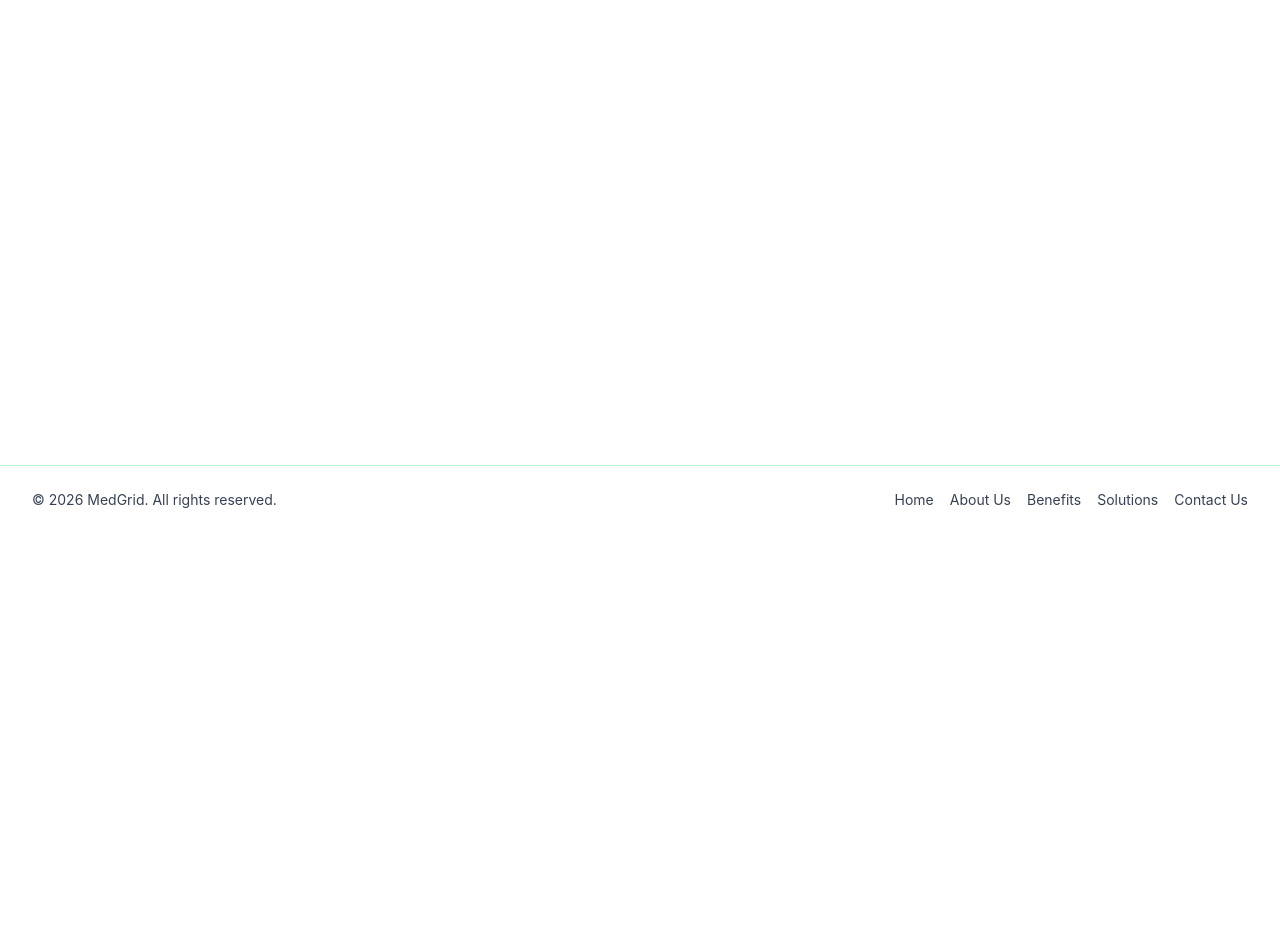
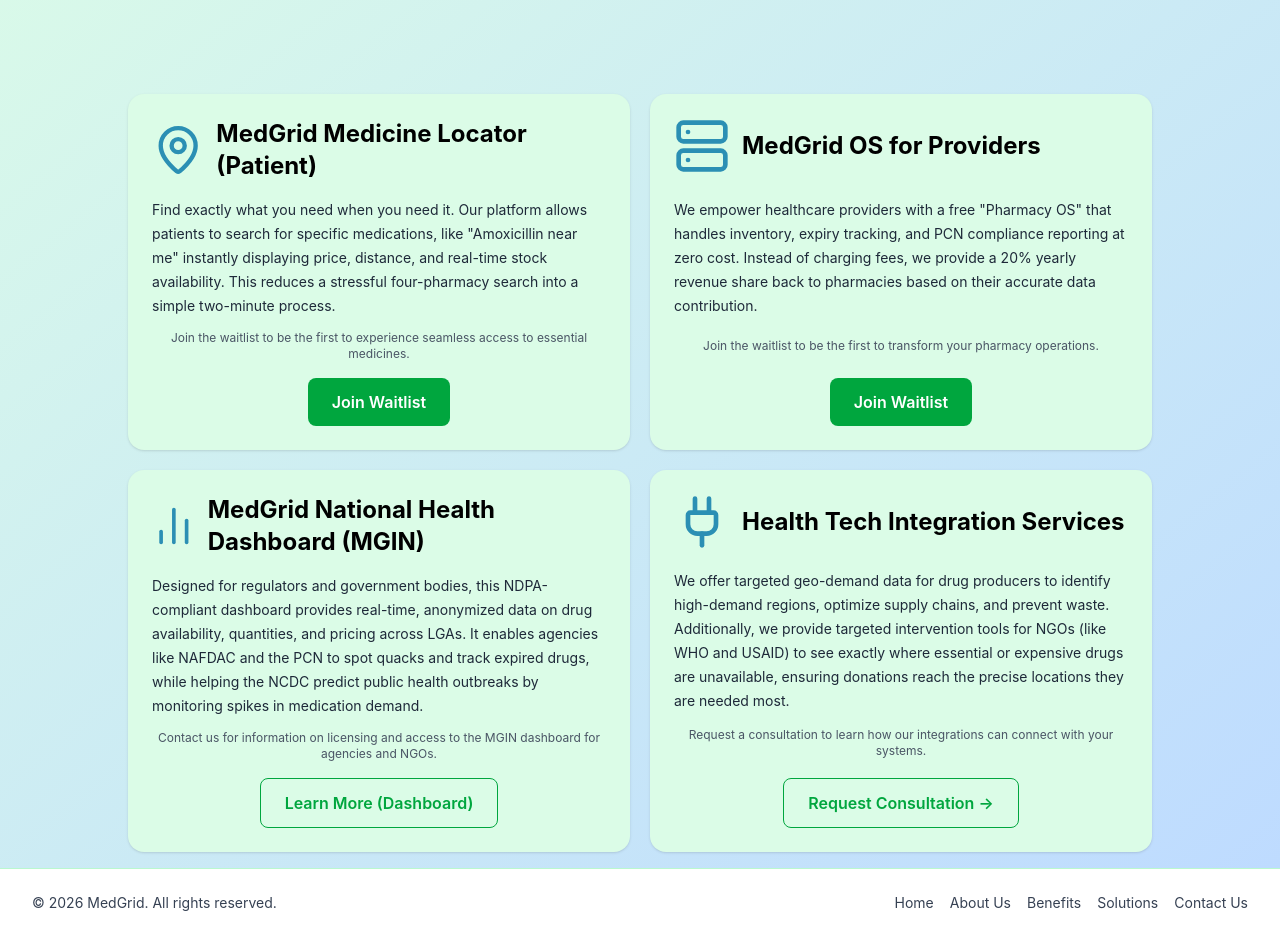
Before and after one commit to Okolohope/Medgrid, a React (Vite) app in the folder Medgrid/: page /solutions in a window 1280 px wide. Shown: the part 266-1203 px from the top of the page. Before the commit the page ends 800 px from the top, so only its background shows below. Built offline with nearby package versions, Linux system fonts and the light colour scheme.

Commit message:
feat: add lucide-react icons and enhance Solutions and About pages with new content

```diff
--- a/Medgrid/package.json
+++ b/Medgrid/package.json
@@ -11,6 +11,7 @@
   },
   "dependencies": {
     "@tailwindcss/vite": "^4.3.3",
+    "lucide-react": "^1.31.0",
     "react": "^19.2.8",
     "react-dom": "^19.2.8",
     "react-router-dom": "^7.18.2",
--- a/Medgrid/src/App.jsx
+++ b/Medgrid/src/App.jsx
@@ -26,7 +26,7 @@
         <div className="flex-1 flex flex-col">
           <Navbar onMenuClick={openSidebar} />
 
-          <main className="p-4 bg-gradient-to-br from-green-100 to-blue-200 w-full">
+          <main className="p-4 min-h-screen w-full bg-gradient-to-br from-green-100 to-blue-200 ">
             <Routes>
               <Route path="/" element={<Home />} />
               <Route path="/about" element={<About />} />
--- a/Medgrid/src/components/Navbar.jsx
+++ b/Medgrid/src/components/Navbar.jsx
@@ -16,12 +16,12 @@
       <img src={logo} alt="MedGrid" className="h-50 w-40"/>
 
       <div className="hidden md:flex items-center gap-10">
-         <NavLink to="/" className={({ isActive }) => isActive ? 'text-blue-600 font-medium' : 'hover:opacity-70'}>Home</NavLink>
-         <NavLink to="/about" className={({ isActive }) => isActive ? 'text-blue-600 font-medium' : 'hover:opacity-70'}>About Us</NavLink>
-         <NavLink to="/benefits" className={({ isActive }) => isActive ? 'text-blue-600 font-medium' : 'hover:opacity-70'}>Benefits</NavLink>
-         <NavLink to="/solutions" className={({ isActive }) => isActive ? 'text-blue-600 font-medium' : 'hover:opacity-70'}>Solutions</NavLink>
-         <NavLink to="/contact" className={({ isActive }) => isActive ? 'text-blue-600 font-medium' : 'hover:opacity-70'}>Contact Us</NavLink>
-        <NavLink to="/waitlist" className={({ isActive }) => isActive ? 'rounded-lg bg-blue-700 px-5 py-3 text-white' : 'rounded-lg bg-blue-600 px-5 py-3 text-white'}>
+         <NavLink to="/" className={({ isActive }) => isActive ? 'text-green-600 font-medium' : 'hover:opacity-70'}>Home</NavLink>
+         <NavLink to="/about" className={({ isActive }) => isActive ? 'text-green-600 font-medium' : 'hover:opacity-70'}>About Us</NavLink>
+         <NavLink to="/benefits" className={({ isActive }) => isActive ? 'text-green-600 font-medium' : 'hover:opacity-70'}>Benefits</NavLink>
+         <NavLink to="/solutions" className={({ isActive }) => isActive ? 'text-green-600 font-medium' : 'hover:opacity-70'}>Solutions</NavLink>
+         <NavLink to="/contact" className={({ isActive }) => isActive ? 'text-green-600 font-medium' : 'hover:opacity-70'}>Contact Us</NavLink>
+        <NavLink to="/waitlist" className={({ isActive }) => isActive ? 'rounded-lg bg-green-500 px-5 py-3 text-white' : 'rounded-lg bg-[rgb(80,170,141)] px-5 py-3 text-white'}>
           Join Waitlist
         </NavLink>
 
--- a/Medgrid/src/pages/About.jsx
+++ b/Medgrid/src/pages/About.jsx
@@ -4,6 +4,11 @@
 import eye from "../assets/eye.png";
 import hospital from "../assets/hospital.png";
 import chart from "../assets/chart.png";
+import { Eye } from "lucide-react";
+import { User } from "lucide-react";
+import { Store } from "lucide-react";
+import { Hospital } from "lucide-react";
+import { TrendingUp } from "lucide-react";
 
 function About() {
   return (
@@ -13,16 +18,16 @@
           <img src={logo} alt="MedGrid" className="h-20 w-auto sm:h-24 md:h-32 lg:h-36" />
         </div>
 
-        <div className="mx-auto max-w-4xl text-center">
-          <h1 className="text-2xl font-bold text-black-700 sm:text-3xl md:text-4xl">
+        <div className="mx-auto max-w-4xl text-center py-10 px-4">
+          <h1 className="text-2xl font-bold text-black-700 sm:text-3xl md:text-4xl break-words whitespace-normal">
           About Med<span className="text-[rgb(80,170,141)]">Grid</span>
           </h1>
 
-          <h1 className="mt-2 text-2xl font-bold text-black-700 sm:text-3xl md:text-4xl">
+          <h1 className="mt-2 text-2xl font-bold text-black-700 sm:text-3xl md:text-4xl break-words whitespace-normal">
           Building a Smarter, Healthier Nigeria
           </h1>
 
-          <div className="mt-4 px-2 text-sm leading-6 text-gray-800 sm:px-6 sm:text-base md:px-10 md:text-lg lg:px-16 lg:text-xl">
+          <div className="mt-4 px-2 text-sm leading-6 text-gray-800 sm:px-6 sm:text-base md:px-10 md:text-lg lg:px-16 lg:text-xl break-words whitespace-normal">
             <p>
               MedGrid is a unified digital platform that brings transparency,
               effciency, and accessibility to Nigeria's health care and health
@@ -37,51 +42,51 @@
           </div>
         </div>
 
-        <div className="grid gap-4 pt-8 sm:grid-cols-2 lg:grid-cols-4 lg:gap-5 lg:pt-12">
+        <div className="grid grid-cols-2 gap-4 pt-8 lg:grid-cols-4 lg:gap-4 lg:pt-12 max-w-5xl mx-auto">
           <div className="rounded-2xl bg-green-100 p-4 shadow-sm md:p-5 lg:min-h-[360px]">
             <div className="flex items-center justify-center pt-2 md:pt-4">
-              <img src={people} alt="MedGrid" className="h-16 w-auto sm:h-18 md:h-24 lg:h-28" />
+              <User className="h-16 w-auto sm:h-18 md:h-24 lg:h-28" color="rgb(43, 143, 180)" />
             </div>
 
             <div className="mt-4 text-center">
-              <h1 className="text-2xl font-bold text-green-600 md:text-4xl">218+</h1>
-              <p className="mt-1 text-base font-normal text-gray-800 md:text-2xl">Nigerians impacted</p>
+              <h1 className="text-2xl font-bold text-green-600 md:text-4xl break-words">218+</h1>
+              <p className="mt-1 text-base font-normal text-gray-800 md:text-2xl break-words">Nigerians impacted</p>
               <p className="mt-1 text-sm font-light text-gray-700 md:text-lg">(National Goal)</p>
             </div>
           </div>
 
           <div className="rounded-2xl bg-green-100 p-4 shadow-sm md:p-5 lg:min-h-[360px]">
             <div className="flex items-center justify-center pt-2 md:pt-4">
-              <img src={pharmacy} alt="Pharmacy" className="h-16 w-auto sm:h-18 md:h-24 lg:h-28" />
+              <Store className="h-16 w-auto sm:h-18 md:h-24 lg:h-28" color="rgb(43, 143, 180)" />
             </div>
 
             <div className="mt-4 text-center">
-              <h1 className="text-2xl font-bold text-green-600 md:text-4xl">25,000+</h1>
-              <p className="mt-1 text-base font-normal text-gray-800 md:text-2xl">pharmacies Targeted</p>
+              <h1 className="text-2xl font-bold text-green-600 md:text-4xl break-words">25,000+</h1>
+              <p className="mt-1 text-base font-normal text-gray-800 md:text-2xl break-words">pharmacies Targeted</p>
               <p className="mt-1 text-sm font-light text-gray-700 md:text-lg">(National Goal)</p>
             </div>
           </div>
 
           <div className="rounded-2xl bg-green-100 p-4 shadow-sm md:p-5 lg:min-h-[360px]">
             <div className="flex items-center justify-center pt-2 md:pt-4">
-              <img src={hospital} alt="Hospital" className="h-16 w-auto sm:h-18 md:h-24 lg:h-28" />
+              <Hospital className="h-16 w-auto sm:h-18 md:h-24 lg:h-28" color="rgb(43, 143, 180)" />
             </div>
 
             <div className="mt-4 text-center">
-              <h1 className="text-2xl font-bold text-green-600 md:text-4xl">40,000+</h1>
-              <p className="mt-1 text-base font-normal text-gray-800 md:text-2xl">Healthcare Facilities</p>
+              <h1 className="text-2xl font-bold text-green-600 md:text-4xl break-words">40,000+</h1>
+              <p className="mt-1 text-base font-normal text-gray-800 md:text-2xl break-words">Healthcare Facilities</p>
               <p className="mt-1 text-sm font-light text-gray-700 md:text-lg">(Planned Long-term Intergration)</p>
             </div>
           </div>
 
           <div className="rounded-2xl bg-green-100 p-4 shadow-sm md:p-5 lg:min-h-[360px]">
             <div className="flex items-center justify-center pt-2 md:pt-4">
-              <img src={chart} alt="chart" className="h-16 w-auto sm:h-18 md:h-24 lg:h-28" />
+              <TrendingUp className="h-16 w-auto sm:h-18 md:h-24 lg:h-28" color="rgb(43, 143, 180)" />
             </div>
 
             <div className="mt-4 text-center">
-              <h1 className="text-2xl font-bold text-green-600 md:text-4xl">Real-Time</h1>
-              <p className="mt-1 text-base font-normal text-gray-800 md:text-2xl">Supply Chain Insights</p>
+              <h1 className="text-2xl font-bold text-green-600 md:text-4xl break-words">Real-Time</h1>
+              <p className="mt-1 text-base font-normal text-gray-800 md:text-2xl break-words">Supply Chain Insights</p>
               <p className="mt-1 text-sm font-light text-gray-700 md:text-lg">&amp; Data</p>
             </div>
           </div>
@@ -90,12 +95,12 @@
         <div className="grid gap-4 pt-8 md:grid-cols-2 lg:gap-5 lg:pt-12">
           <div className="rounded-2xl bg-green-100 p-4 shadow-sm md:p-6 lg:min-h-[300px]">
             <div className="flex items-center gap-3 sm:gap-4">
-              <img src={eye} alt="Mission" className="h-14 w-auto sm:h-16 md:h-20 lg:h-24" />
-              <h1 className="text-2xl font-bold text-green-600 sm:text-3xl md:text-4xl lg:text-5xl">Our Mission</h1>
+              <Eye className="h-14 w-auto sm:h-16 md:h-20 lg:h-24" color="rgb(43, 143, 180)" />
+              <h1 className="text-2xl font-bold text-green-600 sm:text-3xl md:text-4xl lg:text-5xl break-words whitespace-normal">Our Mission</h1>
             </div>
 
             <div className="mt-4">
-              <p className="text-sm leading-6 text-gray-800 sm:text-base md:text-lg lg:text-xl">
+              <p className="text-sm leading-6 text-gray-800 sm:text-base md:text-lg lg:text-xl break-words whitespace-normal">
                 To bridge the access gap and fix the broken drug supply chain,
                 ensuring essential medicines and healthcare are consistently
                 available in all licensed pharmacies and healthcare facilities.
@@ -107,12 +112,12 @@
 
           <div className="rounded-2xl bg-green-100 p-4 shadow-sm md:p-6 lg:min-h-[300px]">
             <div className="flex items-center gap-3 sm:gap-4">
-              <img src={eye} alt="Vision" className="h-14 w-auto sm:h-16 md:h-20 lg:h-24" />
-              <h1 className="text-2xl font-bold text-green-600 sm:text-3xl md:text-4xl lg:text-5xl">Our Vision</h1>
+              <Eye className="h-14 w-auto sm:h-16 md:h-20 lg:h-24" color="rgb(43, 143, 180)" />
+              <h1 className="text-2xl font-bold text-green-600 sm:text-3xl md:text-4xl lg:text-5xl break-words whitespace-normal">Our Vision</h1>
             </div>
 
             <div className="mt-4">
-              <p className="text-sm leading-6 text-gray-800 sm:text-base md:text-lg lg:text-xl">
+              <p className="text-sm leading-6 text-gray-800 sm:text-base md:text-lg lg:text-xl break-words whitespace-normal">
                 A Nigeria where preventable deaths from lack of access to
                 medicines and healthcare are a thing of the past, powered by
                 transparency, data-driven supply chain where technology and
--- a/Medgrid/src/pages/Solutions.jsx
+++ b/Medgrid/src/pages/Solutions.jsx
@@ -1,10 +1,83 @@
+import { MapPin, Server, BarChart2, Plug } from "lucide-react";
+import { Link } from "react-router-dom";
+
 function Solutions(){
   return(
     <div className="w-full">
-      <div className="mx-auto max-w-4xl text-center" >
+      <div className="mx-auto max-w-4xl text-center py-12 px-4" >
         <h1 className="text-2xl font-bold text-black-700 sm:text-3xl md:text-4xl">Our Core Med<span className="text-[rgb(80,170,141)]">Grid</span> Soloution</h1>
-        <p className="mt-4 px-2 text-sm leading-6 text-gray-800 sm:px-6 sm:text-base md:px-10 md:text-lg lg:px-16 lg:text-xl"> Leveraging data and technology to optimize the healthcare ecosystem</p>
+        <p className="mt-4 px-2 text-sm leading-6 text-gray-800 sm:px-6 sm:text-base md:px-10 md:text-lg lg:px-16 lg:text-xl">Leveraging data and technology to optimize the healthcare ecosystem</p>
         <p className="mt-4 px-2 text-sm leading-6 text-gray-800 sm:px-6 sm:text-base md:px-10 md:text-lg lg:px-16 lg:text-xl">across Nigeria.</p>
+      </div>
+
+      <div className="grid grid-cols-1 gap-4 pt-8 lg:grid-cols-2 lg:gap-5 lg:pt-12 max-w-5xl mx-auto">
+        <div className="rounded-2xl bg-green-100 p-4 shadow-sm md:p-6 lg:min-h-[300px] flex flex-col justify-between">
+          <div className="flex items-center gap-3">
+            <MapPin className="h-14 w-auto" color="rgb(43, 143, 180)" />
+            <h2 className="text-2xl font-bold text-black-600">MedGrid Medicine Locator (Patient)</h2>
+          </div>
+          <p className="mt-4 text-sm leading-6 text-gray-800 break-words whitespace-normal">Find exactly what you need when you need it. Our platform allows patients to search for specific medications, like
+             "Amoxicillin near me" instantly displaying price, distance, and real-time stock availability. This reduces a stressful four-pharmacy search into a simple two-minute process.
+          </p>
+
+          <p className="mt-3 text-xs text-gray-600 text-center">Join the waitlist to be the first to experience seamless access to essential medicines.</p>
+
+          <div className="flex justify-center mt-4">
+            <Link to="/waitlist" className="bg-green-600 hover:bg-green-700 text-white px-6 py-3 rounded-lg font-semibold transition">Join Waitlist</Link>
+          </div>
+
+        </div>
+
+        <div className="rounded-2xl bg-green-100 p-4 shadow-sm md:p-6 lg:min-h-[300px] flex flex-col justify-between">
+          <div className="flex items-center gap-3">
+            <Server className="h-14 w-auto" color="rgb(43, 143, 180)" />
+            <h2 className="text-2xl font-bold text-black-600">MedGrid OS for Providers</h2>
+          </div>
+          <p className="mt-4 text-sm leading-6 text-gray-800 break-words whitespace-normal">We empower healthcare providers with a free "Pharmacy OS" that handles inventory, expiry tracking, and PCN compliance
+             reporting at zero cost. Instead of charging fees, we provide a 20% yearly revenue share back to pharmacies based on their accurate data contribution.
+          </p>
+
+          <p className="mt-3 text-xs text-gray-600 text-center">Join the waitlist to be the first to transform your pharmacy operations.</p>
+
+          <div className="flex justify-center mt-4">
+            <Link to="/waitlist" className="bg-green-600 hover:bg-green-700 text-white px-6 py-3 rounded-lg font-semibold transition">Join Waitlist</Link>
+          </div>
+
+
+        </div>
+
+        <div className="rounded-2xl bg-green-100 p-4 shadow-sm md:p-6 lg:min-h-[300px] flex flex-col justify-between">
+          <div className="flex items-center gap-3">
+            <BarChart2 className="h-14 w-auto" color="rgb(43, 143, 180)" />
+            <h2 className="text-2xl font-bold text-black-600">MedGrid National Health Dashboard (MGIN)</h2>
+          </div>
+          <p className="mt-4 text-sm leading-6 text-gray-800 break-words whitespace-normal">Designed for regulators and government bodies, this NDPA-compliant dashboard provides real-time, anonymized data on drug
+            availability, quantities, and pricing across LGAs. It enables agencies like NAFDAC and the PCN to spot quacks and track expired drugs, while helping the NCDC predict public health outbreaks by monitoring spikes in medication demand.
+          </p>
+
+          <p className="mt-3 text-xs text-gray-600 text-center">Contact us for information on licensing and access to the MGIN dashboard for agencies and NGOs.</p>
+
+          <div className="flex justify-center mt-4">
+            <Link to="/about" className="border border-green-600 text-green-600 hover:bg-green-50 px-6 py-3 rounded-lg font-semibold transition">Learn More (Dashboard)</Link>
+          </div>
+        </div>
+
+        <div className="rounded-2xl bg-green-100 p-4 shadow-sm md:p-6 lg:min-h-[300px] flex flex-col justify-between">
+          <div className="flex items-center gap-3">
+            <Plug className="h-14 w-auto" color="rgb(43, 143, 180)" />
+            <h2 className="text-2xl font-bold text-black-600">Health Tech Integration Services</h2>
+          </div>
+          <p className="mt-4 text-sm leading-6 text-gray-800 break-words whitespace-normal">We offer targeted geo-demand data for drug producers to identify high-demand regions, optimize supply chains, and prevent waste.
+             Additionally, we provide targeted intervention tools for NGOs (like WHO and USAID) to see exactly where essential or expensive drugs are unavailable, ensuring donations reach the precise locations they are needed most.
+          </p>
+
+          <p className="mt-3 text-xs text-gray-600 text-center">Request a consultation to learn how our integrations can connect with your systems.</p>
+
+          <div className="flex justify-center mt-4">
+            <Link to="/contact" className="border border-green-600 text-green-600 hover:bg-green-50 px-6 py-3 rounded-lg font-semibold transition">Request Consultation →</Link>
+          </div>
+        </div>
+
       </div>
 
     </div>
```
Also changed, not shown: 1 other file (tests, documents, lock files or other folders).
